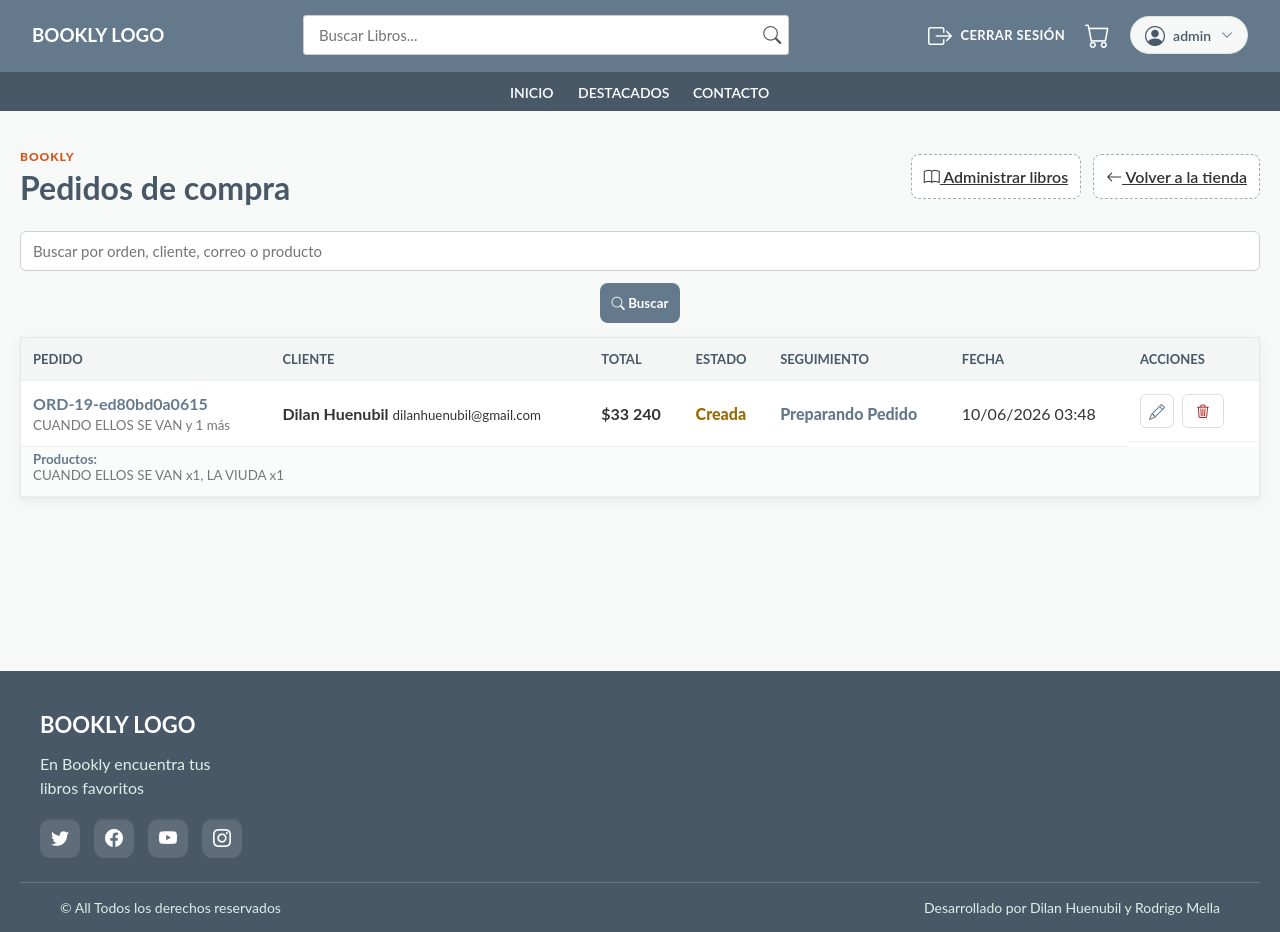
After one commit to dilan-huenubil/Bookly, a Django app: page /admin/pedidos/ in a window 1280 px wide. The commit adds this page. Run offline with Django 5.2, Linux system fonts and the light colour scheme; a user stored in the database is signed in; data comes from the database, SQL or seed files in the repository.

Commit message:
Agregado de vista de administrar ordenes de compra

```diff
--- a/Bookly/urls.py
+++ b/Bookly/urls.py
@@ -24,6 +24,9 @@ urlpatterns = [
     path('admin/libros/<int:book_id>/editar/', core_views.admin_book_save, name='admin_book_edit'),
     path('admin/libros/<int:book_id>/estado/', core_views.admin_book_toggle, name='admin_book_toggle'),
     path('admin/libros/<int:book_id>/stock/', core_views.admin_book_stock, name='admin_book_stock'),
+    path('admin/pedidos/', core_views.admin_orders, name='admin_orders'),
+    path('admin/pedidos/<int:order_id>/editar/', core_views.admin_order_edit, name='admin_order_edit'),
+    path('admin/pedidos/<int:order_id>/eliminar/', core_views.admin_order_delete, name='admin_order_delete'),
     path('admin/', admin.site.urls),
     path('', include('core.urls')),
 ]
--- a/core/forms.py
+++ b/core/forms.py
@@ -1,7 +1,7 @@
 from django import forms
 from decimal import Decimal, ROUND_HALF_UP
 
-from .models import Book
+from .models import Book, Order
 
 
 class BookAdminForm(forms.ModelForm):
@@ -17,11 +17,18 @@ class BookAdminForm(forms.ModelForm):
 
     class Meta:
         model = Book
-        fields = ('title', 'author', 'sku', 'price', 'discount_percent', 'stock', 'category', 'description', 'image_url')
+        fields = (
+            'title', 'author', 'editorial', 'binding', 'sku', 'category', 'tags',
+            'description', 'price', 'discount_percent', 'stock', 'is_active',
+            'weight_kg', 'dimensions', 'year', 'pages', 'language', 'image_url',
+        )
         widgets = {
             'description': forms.Textarea(attrs={'rows': 3}),
             'price': forms.NumberInput(attrs={'min': 0}),
             'stock': forms.NumberInput(attrs={'min': 0}),
+            'weight_kg': forms.NumberInput(attrs={'min': 0, 'step': '0.001'}),
+            'year': forms.NumberInput(attrs={'min': 0}),
+            'pages': forms.NumberInput(attrs={'min': 0}),
             'image_url': forms.URLInput(attrs={'placeholder': 'https://...'}),
         }
 
@@ -29,6 +36,7 @@ class BookAdminForm(forms.ModelForm):
         super().__init__(*args, **kwargs)
         if self.instance and self.instance.pk:
             self.fields['stock'].required = False
+            self.fields['is_active'].required = False
             self.initial['price'] = self.instance.price_old or self.instance.price
             self.initial['discount_percent'] = str(self.instance.discount_percent or '')
 
@@ -60,6 +68,8 @@ class BookAdminForm(forms.ModelForm):
         book = super().save(commit=False)
         if self.instance.pk and self.cleaned_data.get('stock') is None:
             book.stock = current_stock
+        if self.instance.pk and 'is_active' not in self.data:
+            book.is_active = self.instance.is_active
         original_price = self.cleaned_data['price']
         discount = int(self.cleaned_data.get('discount_percent') or 0)
 
@@ -76,3 +86,12 @@ class BookAdminForm(forms.ModelForm):
         if commit:
             book.save()
         return book
+
+
+class OrderAdminForm(forms.ModelForm):
+    class Meta:
+        model = Order
+        fields = ('status', 'tracking_status', 'estimated_delivery_date')
+        widgets = {
+            'estimated_delivery_date': forms.DateInput(attrs={'type': 'date'}),
+        }
--- a/core/models.py
+++ b/core/models.py
@@ -36,7 +36,7 @@ class Order(models.Model):
     STATUS_CHOICES = (
         ('created', 'Creada'),
         ('paid', 'Pagada'),
-        ('canceled', 'Cancelada'),
+		('canceled', 'Cancelado'),
         ('error', 'Error'),
     )
 
@@ -63,6 +63,8 @@ class Order(models.Model):
     shipping_region = models.CharField("Región", max_length=64, blank=True, null=True)
     shipping_postal_code = models.CharField("Código postal", max_length=16, blank=True, null=True)
     status = models.CharField("Estado", max_length=16, choices=STATUS_CHOICES, default='created')
+    confirmation_reached = models.BooleanField("Llegó a confirmación", default=False)
+    stock_updated = models.BooleanField("Stock actualizado", default=False)
     tracking_status = models.CharField("Estado de seguimiento", max_length=20, choices=TRACKING_CHOICES, default='preparando')
     estimated_delivery_date = models.DateField("Fecha estimada de entrega", blank=True, null=True)
     created_at = models.DateTimeField("Creado el", auto_now_add=True)
--- a/core/static/core/css/admin.css
+++ b/core/static/core/css/admin.css
@@ -21,6 +21,7 @@
 .admin-form-grid { display: grid; grid-template-columns: repeat(2, minmax(0, 1fr)); gap: 2px 14px; }
 .admin-field-wide { grid-column: 1 / -1; }
 .admin-field { margin: 8px 0; }
+.book-field-edit-hidden { display: none; }
 .admin-field label { display: block; color: #495867; font-weight: 700; margin-bottom: 6px; }
 .admin-field input, .admin-field textarea, .admin-field select { width: 100%; border: 1px solid #cfcfcf; border-radius: 6px; padding: 8px 10px; font: inherit; background: #fff; }
 .admin-field textarea { resize: vertical; }
@@ -50,6 +51,20 @@
 .icon-action { display: inline-flex; align-items: center; justify-content: center; width: 34px; height: 34px; border: 1px solid #ddd; border-radius: 6px; background: #fff; color: #65798C; cursor: pointer; text-decoration: none; }
 .icon-action:hover { color: #d95316; border-color: #d95316; }
 .admin-empty { text-align: center !important; color: #777; padding: 30px !important; }
+.admin-orders-table { min-width: 1040px; }
+.admin-orders-table .icon-action { width: 42px; padding: 0 8px; }
+.admin-books-table .admin-row-actions .icon-action:first-child { width: 42px; padding: 0 8px; }
+.admin-order-details td { padding-top: 0; color: #777; background: #fafbfb; }
+.order-status { font-weight: 800; white-space: nowrap; }
+.status-paid { color: #27734d; }
+.status-created { color: #9a6b00; }
+.status-canceled, .status-error { color: #a80000; }
+.tracking-preparando { color: #65798C; }
+.tracking-en_camino { color: #27734d; }
+.tracking-entregado { color: #27734d; }
+.danger-action { color: #a80000; }
+.danger-action:hover { color: #fff; background: #a80000; border-color: #a80000; }
+.order-modal-dialog { width: min(520px, 100%); }
 
 .book-modal { display: flex; visibility: hidden; opacity: 0; pointer-events: none; position: fixed; inset: 0; z-index: 1100; align-items: center; justify-content: center; padding: 24px; transition: opacity .22s ease, visibility 0s linear .22s; }
 .book-modal.is-open { visibility: visible; opacity: 1; pointer-events: auto; transition-delay: 0s; }
--- /dev/null
+++ b/core/templates/core/admin_orders.html
@@ -0,0 +1,131 @@
+{% extends 'core/base.html' %}
+{% load static humanize %}
+
+{% block title %}Bookly | Administración de pedidos{% endblock %}
+
+{% block content %}
+<link rel="stylesheet" href="{% static 'core/css/admin.css' %}">
+<main class="admin-page">
+    <div class="admin-container">
+        <div class="admin-heading-row">
+            <div>
+                <span class="admin-kicker">Bookly</span>
+                <h1 class="admin-heading">Pedidos de compra</h1>
+            </div>
+            <div class="admin-heading-actions">
+                <a class="btn-outline" href="{% url 'admin_books' %}"><i class="bi bi-book"></i> Administrar libros</a>
+                <a class="btn-outline" href="{% url 'index' %}"><i class="bi bi-arrow-left"></i> Volver a la tienda</a>
+            </div>
+        </div>
+
+        {% if messages %}
+        <div class="admin-messages">
+            {% for message in messages %}<p>{{ message }}</p>{% endfor %}
+        </div>
+        {% endif %}
+
+        <section class="admin-inventory admin-inventory-wide">
+            <form class="admin-search" method="get" role="search">
+                <label class="sr-only" for="adminOrderSearch">Buscar pedidos</label>
+                <input class="auth-input" id="adminOrderSearch" name="q" value="{{ query }}" placeholder="Buscar por orden, cliente, correo o producto">
+                <button class="btn-primary" type="submit"><i class="bi bi-search"></i> Buscar</button>
+            </form>
+            <div class="admin-table-wrap">
+                <table class="admin-table admin-orders-table">
+                    <thead>
+                        <tr><th>Pedido</th><th>Cliente</th><th>Total</th><th>Estado</th><th>Seguimiento</th><th>Fecha</th><th>Acciones</th></tr>
+                    </thead>
+                    <tbody>
+                    {% for order in orders %}
+                    <tr>
+                        <td>
+                            <strong>{{ order.commerce_order }}</strong>
+                            <small>{{ order.first_item_title|default:'Sin productos' }}</small>
+                        </td>
+                        <td>
+                            <strong>{{ order.user.get_full_name|default:order.user.username }}</strong>
+                            <small>{{ order.email }}</small>
+                        </td>
+                        <td><strong>${{ order.amount|intcomma }}</strong></td>
+                        <td><span class="order-status status-{{ order.status }}">{{ order.get_status_display }}</span></td>
+                        <td>
+                            {% if order.status == 'canceled' %}
+                            <span class="order-status status-canceled">Cancelado</span>
+                            {% else %}
+                            <span class="order-status tracking-{{ order.tracking_status }}">{{ order.get_tracking_status_display }}</span>
+                            {% endif %}
+                        </td>
+                        <td>{{ order.created_at|date:'d/m/Y H:i' }}</td>
+                        <td class="admin-row-actions">
+                            <a class="icon-action" href="{% url 'admin_order_edit' order.pk %}" title="Editar pedido" aria-label="Editar pedido"><i class="bi bi-pencil"></i></a>
+                            <form method="post" action="{% url 'admin_order_delete' order.pk %}" onsubmit="return confirm('¿Eliminar este pedido? Esta acción no se puede deshacer.');">
+                                {% csrf_token %}
+                                <button class="icon-action danger-action" type="submit" title="Eliminar pedido" aria-label="Eliminar pedido"><i class="bi bi-trash3"></i></button>
+                            </form>
+                        </td>
+                    </tr>
+                    <tr class="admin-order-details">
+                        <td colspan="7">
+                            <small><strong>Productos:</strong>
+                            {% for item in order.items.all %}{{ item.book.title }} x{{ item.quantity }}{% if not forloop.last %}, {% endif %}{% empty %}Sin productos registrados{% endfor %}
+                            </small>
+                        </td>
+                    </tr>
+                    {% empty %}
+                    <tr><td colspan="7" class="admin-empty">No hay pedidos que coincidan con la búsqueda.</td></tr>
+                    {% endfor %}
+                    </tbody>
+                </table>
+            </div>
+        </section>
+    </div>
+</main>
+
+<div class="book-modal {% if editing_order or form.errors %}is-open{% endif %}" data-order-modal aria-hidden="{% if editing_order or form.errors %}false{% else %}true{% endif %}">
+    <div class="book-modal-backdrop" data-close-order-modal></div>
+    <section class="book-modal-dialog order-modal-dialog" role="dialog" aria-modal="true" aria-labelledby="orderModalTitle">
+        <div class="book-modal-header">
+            <div>
+                <span class="admin-kicker">Pedido</span>
+                <h2 id="orderModalTitle">Editar pedido{% if editing_order %} {{ editing_order.commerce_order }}{% endif %}</h2>
+            </div>
+            <button class="book-modal-close" type="button" data-close-order-modal aria-label="Cerrar formulario"><i class="bi bi-x-lg"></i></button>
+        </div>
+        <form method="post" action="{% if editing_order %}{% url 'admin_order_edit' editing_order.pk %}{% endif %}">
+            {% csrf_token %}
+            {{ form.non_field_errors }}
+            <div class="admin-form-grid">
+                {% for field in form %}
+                <div class="admin-field">
+                    <label for="{{ field.id_for_label }}">{{ field.label }}</label>
+                    {{ field }}
+                    {% for error in field.errors %}<small class="msg-error">{{ error }}</small>{% endfor %}
+                </div>
+                {% endfor %}
+            </div>
+            <div class="admin-actions">
+                <button class="btn-primary" type="submit"><i class="bi bi-check2"></i> Guardar cambios</button>
+                <button class="btn-outline" type="button" data-close-order-modal>Cancelar</button>
+            </div>
+        </form>
+    </section>
+</div>
+<script>
+(function () {
+    const modal = document.querySelector('[data-order-modal]');
+    if (!modal) return;
+    function closeModal() {
+        modal.classList.remove('is-open');
+        modal.setAttribute('aria-hidden', 'true');
+        document.body.classList.remove('modal-open');
+    }
+    document.querySelectorAll('[data-close-order-modal]').forEach(function (button) {
+        button.addEventListener('click', closeModal);
+    });
+    document.addEventListener('keydown', function (event) {
+        if (event.key === 'Escape' && modal.classList.contains('is-open')) closeModal();
+    });
+    if (modal.classList.contains('is-open')) document.body.classList.add('modal-open');
+}());
+</script>
+{% endblock %}
--- a/core/templates/core/base.html
+++ b/core/templates/core/base.html
@@ -77,6 +77,10 @@
                                 <i class="bi bi-kanban"></i>
                                 <span>Administrar libros</span>
                             </a>
+                            <a href="{% url 'admin_orders' %}" class="user-dropdown__item">
+                                <i class="bi bi-receipt"></i>
+                                <span>Administrar pedidos</span>
+                            </a>
                             {% endif %}
                         </div>
                     </div>
@@ -135,6 +139,7 @@
                         <a href="{% url 'mi_perfil' %}"><i class="bi bi-person"></i> Mi perfil</a>
                         {% if user.is_staff or user.is_superuser or user.profile.role == 'admin' %}
                         <a href="{% url 'admin_books' %}"><i class="bi bi-kanban"></i> Administrar libros</a>
+                        <a href="{% url 'admin_orders' %}"><i class="bi bi-receipt"></i> Administrar pedidos</a>
                         {% endif %}
                         <a href="{{ url_logout }}"><i class="bi bi-box-arrow-right"></i> Cerrar sesión</a>
                     </div>
--- a/core/templates/core/base2.html
+++ b/core/templates/core/base2.html
@@ -105,6 +105,7 @@
 
     <script>
         window.couponAlreadyUsed = "{{ coupon_already_used|yesno:'true,false' }}";
+        window.coupon15AlreadyUsed = "{{ coupon15_already_used|yesno:'true,false' }}";
     </script>
     <script src="{% static 'core/js/script2.js' %}"></script>
     <script src="{% static 'core/js/regiones.js' %}"></script>
--- a/core/urls.py
+++ b/core/urls.py
@@ -30,4 +30,7 @@ urlpatterns = [
     path('admin/libros/<int:book_id>/editar/', views.admin_book_save, name='admin_book_edit'),
     path('admin/libros/<int:book_id>/estado/', views.admin_book_toggle, name='admin_book_toggle'),
     path('admin/libros/<int:book_id>/stock/', views.admin_book_stock, name='admin_book_stock'),
+    path('admin/pedidos/', views.admin_orders, name='admin_orders'),
+    path('admin/pedidos/<int:order_id>/editar/', views.admin_order_edit, name='admin_order_edit'),
+    path('admin/pedidos/<int:order_id>/eliminar/', views.admin_order_delete, name='admin_order_delete'),
 ]
--- a/core/views.py
+++ b/core/views.py
@@ -6,8 +6,9 @@ from django.contrib.auth.decorators import login_required
 from django.utils.http import url_has_allowed_host_and_scheme
 from django.conf import settings
 from django.http import JsonResponse, HttpResponse
-from django.db import IntegrityError
+from django.db import IntegrityError, transaction
 from django.utils import timezone
+from datetime import timedelta
 from django.db.models import Q
 import re
 import hmac
@@ -24,10 +25,32 @@ from django.core.exceptions import PermissionDenied
 from functools import wraps
 
 from .models import Order, OrderItem, Address, Book, CouponRedemption, Profile
-from .forms import BookAdminForm
+from .forms import BookAdminForm, OrderAdminForm
 from django.core.paginator import Paginator
 
 # Create your views here.
+
+ORDER_PAYMENT_TIMEOUT = timedelta(minutes=15)
+COUPON_DISCOUNTS = {'bookly10': 10, 'bookly15': 15}
+
+
+def coupon_was_used(user, code):
+    return (
+        CouponRedemption.objects.filter(user=user, code__iexact=code).exists() or
+        Order.objects.filter(user=user, coupon_code__iexact=code).exists()
+    )
+
+
+def cancel_expired_orders(user=None):
+    expiration_time = timezone.now() - ORDER_PAYMENT_TIMEOUT
+    expired_orders = Order.objects.filter(
+        status='created',
+        confirmation_reached=False,
+        created_at__lt=expiration_time,
+    )
+    if user is not None:
+        expired_orders = expired_orders.filter(user=user)
+    return expired_orders.update(status='canceled', updated_at=timezone.now())
 
 def index(request):
     books = Book.objects.filter(is_active=True).order_by('-created_at')
@@ -236,6 +259,62 @@ def admin_book_stock(request, book_id):
     return JsonResponse({'stock': book.stock})
 
 
+@login_required
+@admin_required
+def admin_orders(request):
+    query = request.GET.get('q', '').strip()
+    orders = Order.objects.select_related('user').prefetch_related('items__book').order_by('-created_at')
+    if query:
+        orders = orders.filter(
+            Q(commerce_order__icontains=query) |
+            Q(first_item_title__icontains=query) |
+            Q(email__icontains=query) |
+            Q(user__username__icontains=query)
+        )
+    return render(request, 'core/admin_orders.html', {
+        'orders': orders,
+        'query': query,
+        'form': OrderAdminForm(),
+    })
+
+
+@login_required
+@admin_required
+def admin_order_edit(request, order_id):
+    order = get_object_or_404(Order.objects.select_related('user'), pk=order_id)
+    if request.method == 'GET':
+        return render(request, 'core/admin_orders.html', {
+            'orders': Order.objects.select_related('user').prefetch_related('items__book').order_by('-created_at'),
+            'query': '',
+            'form': OrderAdminForm(instance=order),
+            'editing_order': order,
+        })
+    if request.method != 'POST':
+        return redirect('admin_orders')
+    form = OrderAdminForm(request.POST, instance=order)
+    if form.is_valid():
+        form.save()
+        messages.success(request, 'Pedido actualizado correctamente.')
+        return redirect('admin_orders')
+    return render(request, 'core/admin_orders.html', {
+        'orders': Order.objects.select_related('user').prefetch_related('items__book').order_by('-created_at'),
+        'query': '',
+        'form': form,
+        'editing_order': order,
+    }, status=400)
+
+
+@login_required
+@admin_required
+def admin_order_delete(request, order_id):
+    if request.method != 'POST':
+        return redirect('admin_orders')
+    order = get_object_or_404(Order, pk=order_id)
+    order.delete()
+    messages.success(request, 'Pedido eliminado correctamente.')
+    return redirect('admin_orders')
+
+
 def logout_view(request):
     logout(request)
     return redirect('index')
@@ -326,10 +405,8 @@ def checkout(request):
 
             return redirect('checkout')
 
-    coupon_already_used = (
-        CouponRedemption.objects.filter(user=user, code__iexact='Bookly10').exists() or
-        Order.objects.filter(user=user, coupon_code__iexact='Bookly10').exists()
-    )
+    coupon_already_used = coupon_was_used(user, 'Bookly10')
+    coupon15_already_used = coupon_was_used(user, 'Bookly15')
 
     addresses = Address.objects.filter(user=user, address_type='shipping').order_by('-is_default', '-updated_at')
     default_address = addresses.filter(is_default=True).first() or addresses.first()
@@ -378,6 +455,7 @@ def checkout(request):
         'has_user_data': has_user_data,
         'can_continue': has_user_data and has_addresses,
         'coupon_already_used': coupon_already_used,
+        'coupon15_already_used': coupon15_already_used,
     }
     return render(request, 'core/checkout.html', context)
 
@@ -396,10 +474,8 @@ def entrega(request):
     if not (has_addresses and has_user_data):
         return redirect('checkout')
 
-    coupon_already_used = (
-        CouponRedemption.objects.filter(user=request.user, code__iexact='Bookly10').exists() or
-        Order.objects.filter(user=request.user, coupon_code__iexact='Bookly10').exists()
-    )
+    coupon_already_used = coupon_was_used(request.user, 'Bookly10')
+    coupon15_already_used = coupon_was_used(request.user, 'Bookly15')
 
     sku = request.GET.get('sku')
     book = None
@@ -412,6 +488,7 @@ def entrega(request):
         'book': book,
         'show_shipping': True,
         'coupon_already_used': coupon_already_used,
+        'coupon15_already_used': coupon15_already_used,
     }
     return render(request, 'core/entrega.html', context)
 
@@ -426,15 +503,14 @@ def pago(request):
         except Book.DoesNotExist:
             book = None
 
-    coupon_already_used = (
-        CouponRedemption.objects.filter(user=request.user, code__iexact='Bookly10').exists() or
-        Order.objects.filter(user=request.user, coupon_code__iexact='Bookly10').exists()
-    )
+    coupon_already_used = coupon_was_used(request.user, 'Bookly10')
+    coupon15_already_used = coupon_was_used(request.user, 'Bookly15')
 
     return render(request, 'core/pago.html', {
         'book': book,
         'show_shipping': True,
         'coupon_already_used': coupon_already_used,
+        'coupon15_already_used': coupon15_already_used,
     })
 
 
@@ -481,29 +557,22 @@ def _parse_cart_payload(request):
 
 @login_required
 def pago_create(request):
-
-    raw_amount = request.GET.get('amount') or request.POST.get('amount')
-    try:
-        amount = int(str(raw_amount)) if raw_amount is not None else 1000
-    except (TypeError, ValueError):
-        amount = 1000
-    if amount <= 0:
-        amount = 1000
-
+    cancel_expired_orders(request.user)
     raw_coupon = (request.GET.get('coupon') or request.POST.get('coupon') or '').strip()
     applied_coupon_code = None
-    if raw_coupon and raw_coupon.lower() == 'bookly10':
-        already_used = (
-            CouponRedemption.objects.filter(user=request.user, code__iexact='Bookly10').exists()
-            or Order.objects.filter(user=request.user, coupon_code__iexact='Bookly10').exists()
-        )
+    discount_percent = 0
+    coupon_key = raw_coupon.lower()
+    if coupon_key in COUPON_DISCOUNTS:
+        coupon_code = 'Bookly' + coupon_key[-2:]
+        already_used = coupon_was_used(request.user, coupon_code)
         if already_used:
             return render(request, 'core/pago.html', {
                 'book': None,
                 'show_shipping': True,
-                'flow_error': 'El cupón Bookly10 ya fue utilizado en esta cuenta. Elimínalo para continuar sin descuento.',
+                'flow_error': f'El cupón {coupon_code} ya fue utilizado en esta cuenta. Elimínalo para continuar sin descuento.',
             }, status=400)
-        applied_coupon_code = 'Bookly10'
+        applied_coupon_code = coupon_code
+        discount_percent = COUPON_DISCOUNTS[coupon_key]
 
     api_key = settings.FLOW_API_KEY
     secret = settings.FLOW_SECRET
@@ -567,6 +636,21 @@ def pago_create(request):
 
     if cart_items and not order_items:
         return JsonResponse({'error': 'No se pudieron identificar los libros del carrito.'}, status=400)
+
+    if not order_items:
+        return JsonResponse({'error': 'El carrito está vacío.'}, status=400)
+
+    raw_shipping = request.GET.get('shipping') or request.POST.get('shipping')
+    try:
+        shipping_amount = int(str(raw_shipping)) if raw_shipping is not None else 3990
+    except (TypeError, ValueError):
+        shipping_amount = 3990
+    if shipping_amount not in (3990, 5990):
+        shipping_amount = 3990
+
+    subtotal = sum(item['book'].price * item['quantity'] for item in order_items)
+    discount_amount = round(subtotal * discount_percent / 100) if applied_coupon_code else 0
+    amount = subtotal - discount_amount + shipping_amount
 
     first_title = None
     if order_items:
@@ -797,7 +881,17 @@ def confirmacion_pedido(request):
 
     if token:
         try:
-            order = Order.objects.get(flow_token=token)
+            with transaction.atomic():
+                order = Order.objects.select_for_update().get(flow_token=token)
+                if not order.confirmation_reached:
+                    order.confirmation_reached = True
+                if not order.stock_updated:
+                    for item in order.items.all():
+                        book = Book.objects.select_for_update().get(pk=item.book_id)
+                        book.stock = max(0, book.stock - item.quantity)
+                        book.save(update_fields=['stock', 'updated_at'])
+                    order.stock_updated = True
+                order.save(update_fields=['confirmation_reached', 'stock_updated', 'updated_at'])
 
             if not request.user.is_authenticated:
                 if order.user:
@@ -875,6 +969,7 @@ def search(request):
 
 
 def mis_pedidos(request):
+    cancel_expired_orders(request.user)
     # 1. Obtener la lista completa
     order_list = Order.objects.filter(user=request.user).order_by('-created_at')
 
```
Also changed, not shown: core/management/commands/cleanup_expired_orders.py (added, +15 -0 lines), core/static/core/js/script2.js (+17 -13 lines), core/templates/core/admin_books.html (+7 -5 lines), core/templates/core/base_cuenta.html (+7 -5 lines), core/templates/core/confirmacion_pedido.html (+3 -4 lines), core/templates/core/mis_pedidos.html (+7 -0 lines), core/management/__init__.py (added), core/management/commands/__init__.py (added), core/migrations/0013_order_confirmation_reached.py (added), core/migrations/0014_order_stock_updated.py (added), core/migrations/0015_alter_order_status.py (added).
